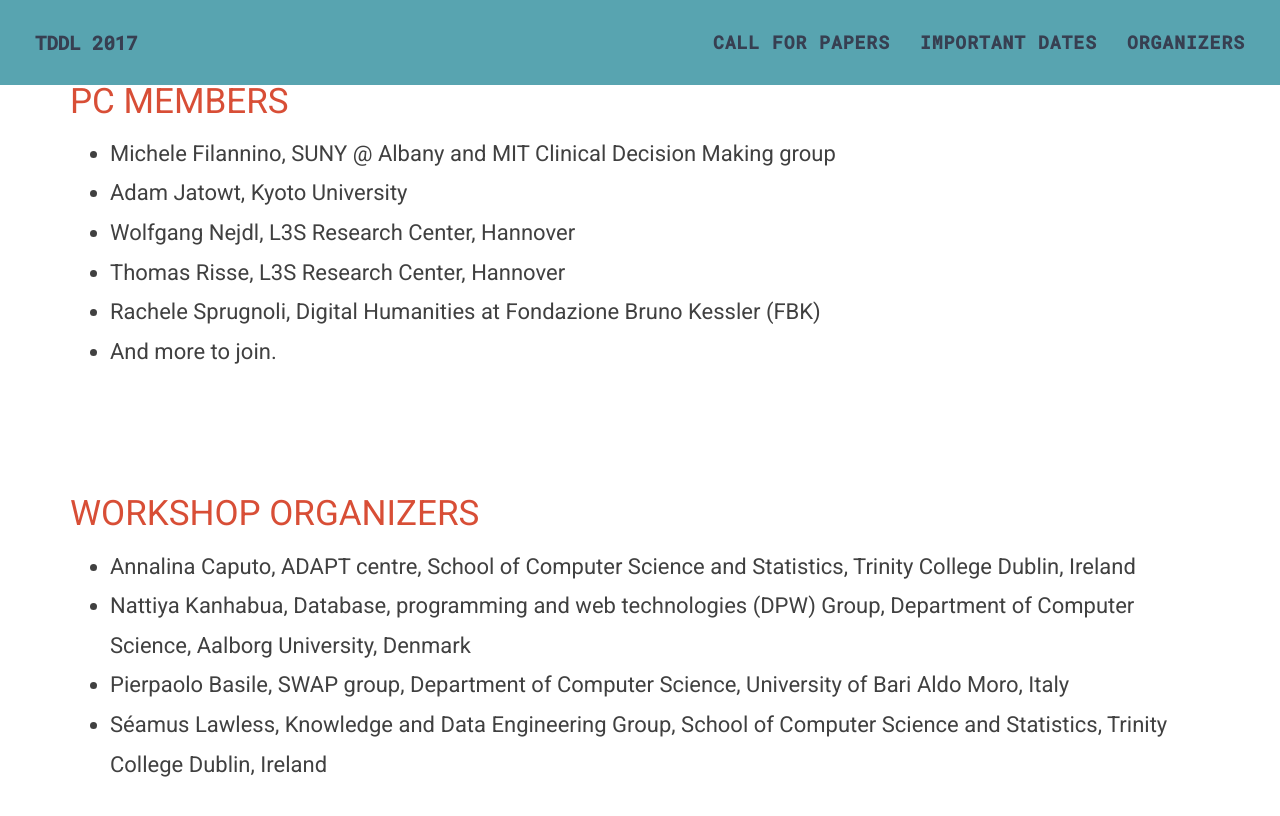
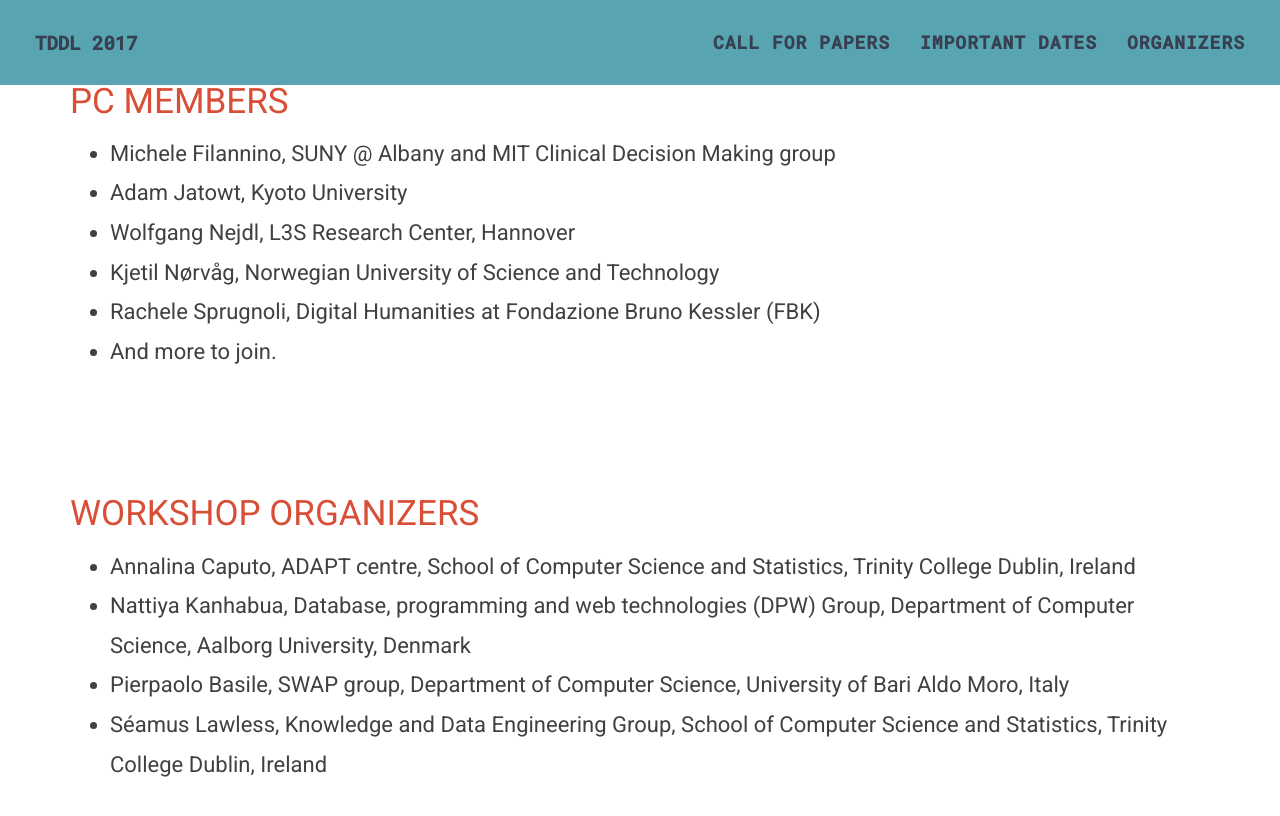
Before and after one commit to tddl2017/tddl2017.github.io, a Jekyll site: the page built from index.markdown, in a window 1280 px wide and 900 px high, scrolled down 2787 px. Shown: the top 816 px of the window. Built offline with Jekyll 4.4.1, drawn with Linux system fonts in a browser that asks for light colours.

Commit message:
added pc memeber

```diff
--- a/index.markdown
+++ b/index.markdown
@@ -65,7 +65,7 @@ We will also consider editing a special issue on the International Journal on Di
   - Michele Filannino, SUNY @ Albany and MIT Clinical Decision Making group
   - Adam Jatowt, Kyoto University
   - Wolfgang Nejdl, L3S Research Center, Hannover
-  - Thomas Risse, L3S Research Center, Hannover
+  - Kjetil Nørvåg, Norwegian University of Science and Technology
   - Rachele Sprugnoli, Digital Humanities at Fondazione Bruno Kessler (FBK)
   - And more to join.
 
```
